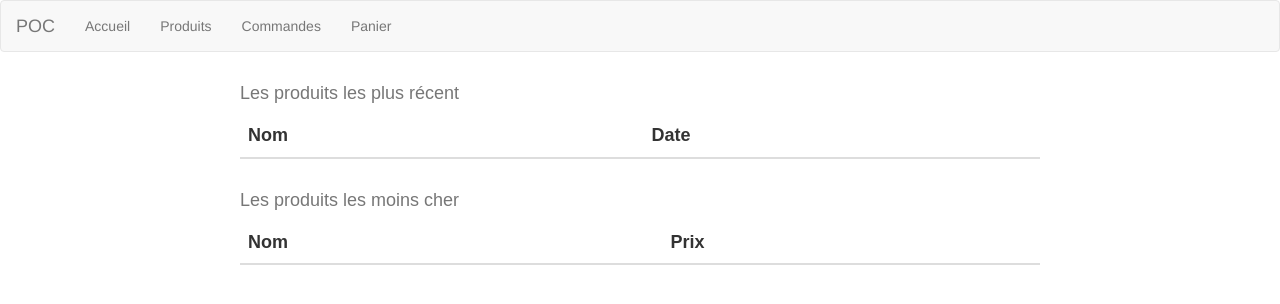
After one commit to Rufuslit4z/lpweb-symfony, a Symfony app: template templates/home/index.html.twig in a window 1280 px wide. The commit adds this page. Shown: the top 304 px of the page. Run offline with Twig, Linux system fonts and the light colour scheme; the template is opened without the code that fills it, so the values that code supplies are empty; some libraries are stand-ins or nearby versions.

Commit message:
Exercice 7 OK

```diff
--- a/config/routes.yaml
+++ b/config/routes.yaml
@@ -1,6 +1,12 @@
 #index:
 #    path: /
 #    controller: App\Controller\DefaultController::index
+
+# --- HOME --- #
+
+home.index:
+  path: /home
+  controller: App\Controller\HomeController:index
 
 # --- PRODUCT --- #
 
--- a/templates/base.html.twig
+++ b/templates/base.html.twig
@@ -25,7 +25,7 @@
                         <a class="navbar-brand" href="#">POC</a>
                     </div>
                     <ul class="nav navbar-nav">
-                        <li><a href="#">Accueil</a></li>
+                        <li><a href="{{ path('home.index') }}">Accueil</a></li>
                         <li><a href="{{ path('product.index') }}">Produits</a></li>
                         <li><a href="#">Commandes</a></li>
                         <li><a href="{{ path('cart.index') }}">Panier</a></li>
--- /dev/null
+++ b/templates/home/index.html.twig
@@ -0,0 +1,48 @@
+{% extends 'base.html.twig' %}
+
+{% block title %}Hello HomeController!{% endblock %}
+
+{% block body %}
+<style>
+    .example-wrapper { margin: 1em auto; max-width: 800px; width: 95%; font: 18px/1.5 sans-serif; }
+    .example-wrapper code { background: #F5F5F5; padding: 2px 6px; }
+</style>
+
+<div class="example-wrapper">
+    <table class="table">
+        <caption>Les produits les plus récent</caption>
+        <thead>
+            <tr>
+                <th>Nom</th>
+                <th>Date</th>
+            </tr>
+        </thead>
+        <tbody>
+            {% for product in allProduct['recent'] %}
+            <tr>
+                <td><a href="{{ path('product.show', { id : product.getId() }) }}">{{ product.getName() }}</a></td>
+                <td>{{ product.getCreatedAt() | date('d/m/Y') }}</td>
+            </tr>
+            {% endfor %}
+        </tbody>
+    </table>
+
+    <table class="table">
+        <caption>Les produits les moins cher</caption>
+        <thead>
+            <tr>
+                <th>Nom</th>
+                <th>Prix</th>
+            </tr>
+        </thead>
+        <tbody>
+            {% for product in allProduct['cheapest'] %}
+            <tr>
+                <td><a href="{{ path('product.show', { id : product.getId() }) }}">{{ product.getName() }}</a></td>
+                <td>{{ product.getPrice() }}€</td>
+            </tr>
+            {% endfor %}
+        </tbody>
+    </table>
+</div>
+{% endblock %}
```
Also changed, not shown: src/Controller/HomeController.php (added, +20 -0 lines), src/Repository/ProductRepository.php (+12 -25 lines).
